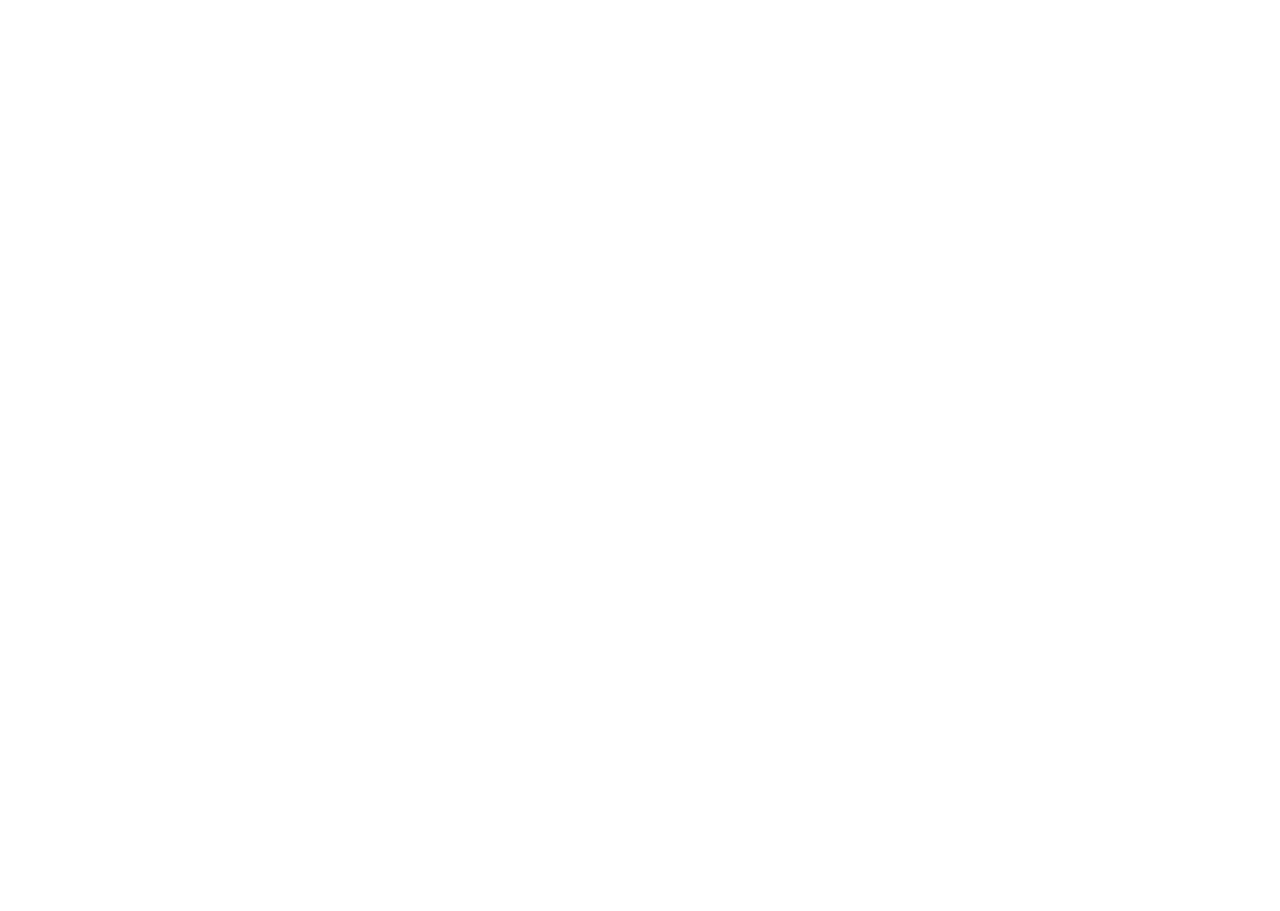
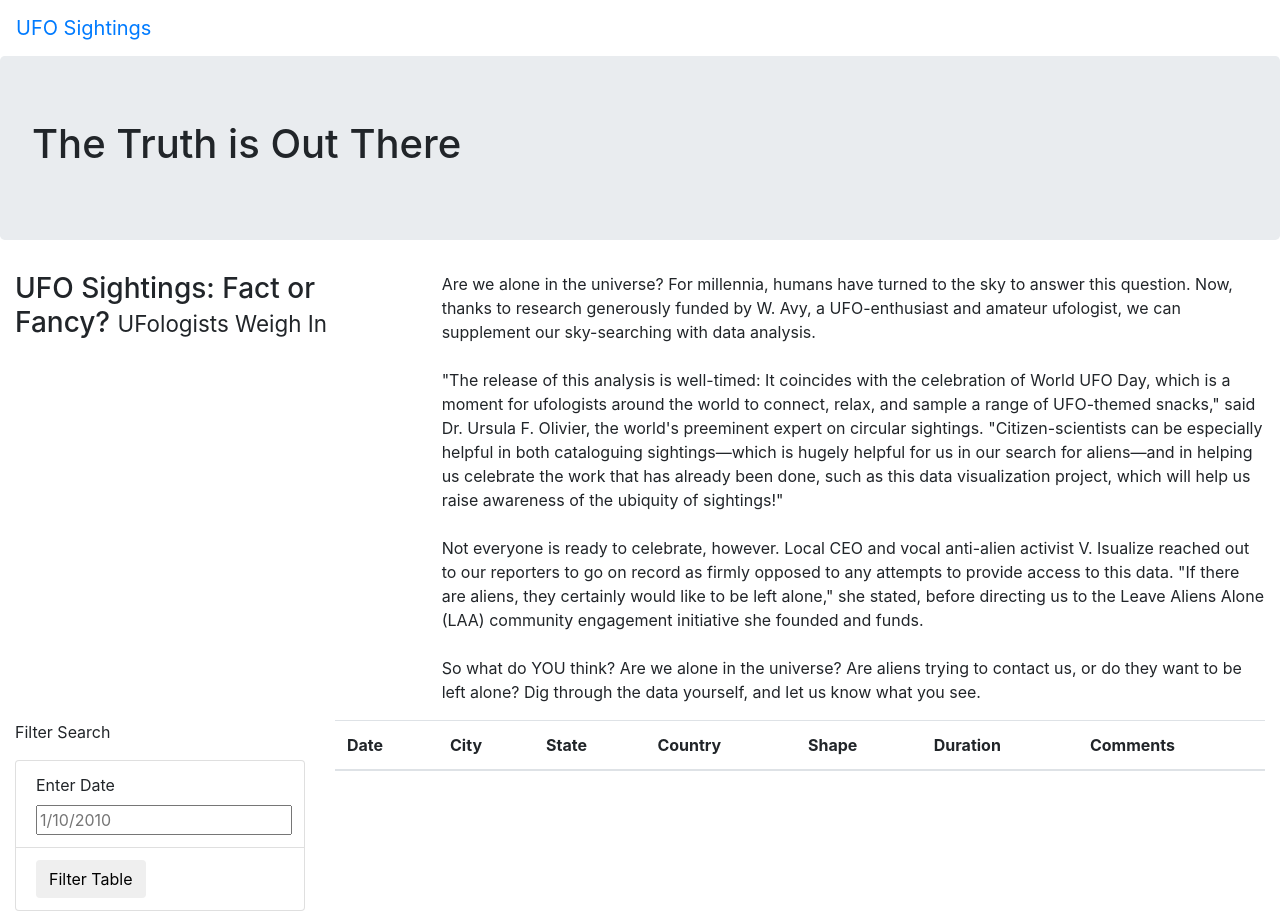
Before and after one commit to ccastanette/UFOs, a plain HTML site: page index.html in a window 1280 px wide. Before the commit the page ends 800 px from the top, so only its background shows below. Drawn offline with nearby package versions, Linux system fonts and the light colour scheme.

Commit message:
finished adding table to index.html

```diff
--- a/index.html
+++ b/index.html
@@ -4,8 +4,70 @@
     <meta charset="UTF-8">
     <meta name="viewport" content="width=device-width, initial-scale=1.0">
     <title>Document</title>
+    <link
+        rel="stylesheet"
+        href="https://maxcdn.bootstrapcdn.com/bootstrap/4.0.0/css/bootstrap.min.css"
+        integrity="sha384-Gn5384xqQ1aoWXA+058RXPxPg6fy4IWvTNh0E263XmFcJlSAwiGgFAW/dAiS6JXm"
+        crossorigin="anonymous"
+    />
+    <link rel="stylesheet" href="static/css/style.css">
 </head>
 <body>
+    <div class="wrapper" >
+        <nav class="navbar navbar-expand-lg">
+            <a class="navbar-brand" href="index.html">UFO Sightings</a>
+        </nav>
+    </div>
+    <div class="jumbotron">
+        <h1>The Truth is Out There</h1>
+    </div>
+    <div class="container-fluid">
+        <div class="row">
+            <div class="col-md-4">
+                <h3>UFO Sightings: Fact or Fancy? <small>UFologists Weigh In</small></h3>
+            </div>
+            <div class="col-md-8">
+                <p>
+                    Are we alone in the universe? For millennia, humans have turned to the sky to answer this question. Now, thanks to research generously funded by W. Avy, a UFO-enthusiast and amateur ufologist, we can supplement our sky-searching with data analysis.<br><br>"The release of this analysis is well-timed: It coincides with the celebration of World UFO Day, which is a moment for ufologists around the world to connect, relax, and sample a range of UFO-themed snacks," said Dr. Ursula F. Olivier, the world's preeminent expert on circular sightings. "Citizen-scientists can be especially helpful in both cataloguing sightings—which is hugely helpful for us in our search for aliens—and in helping us celebrate the work that has already been done, such as this data visualization project, which will help us raise awareness of the ubiquity of sightings!"<br><br>Not everyone is ready to celebrate, however. Local CEO and vocal anti-alien activist V. Isualize reached out to our reporters to go on record as firmly opposed to any attempts to provide access to this data. "If there are aliens, they certainly would like to be left alone," she stated, before directing us to the Leave Aliens Alone (LAA) community engagement initiative she founded and funds.<br><br>So what do YOU think? Are we alone in the universe? Are aliens trying to contact us, or do they want to be left alone? Dig through the data yourself, and let us know what you see.
 
+
+                </p>
+            </div>
+        </div>
+    </div>
+    <div class="container-fluid">
+        <div class="row">
+            <div class="col-md-3">
+                <form>
+                    <p>Filter Search</p>
+                    <ul class="list-group">
+                        <li class="list-group-item">
+                            <label for="date">Enter Date</label>
+                            <input type="text" placeholder="1/10/2010" id="datetime" />
+                        </li>
+                        <li class="list-group-item">
+                            <button id="filter-btn" type="button" class="btn btn-default">Filter Table</button>
+                        </li>
+                    </ul>
+                </form>
+            </div>
+            <div class="col-md-9">
+                <table class="table table-striped">
+                    <thead>
+                        <tr>
+                            <th>Date</th>
+                            <th>City</th>
+                            <th>State</th>
+                            <th>Country</th>
+                            <th>Shape</th>
+                            <th>Duration</th>
+                            <th>Comments</th>
+                        </tr>
+                    </thead>
+                    <tbody></tbody>
+                </table>
+            </div>
+        </div>
+    </div>
 </body>
 </html>
```
